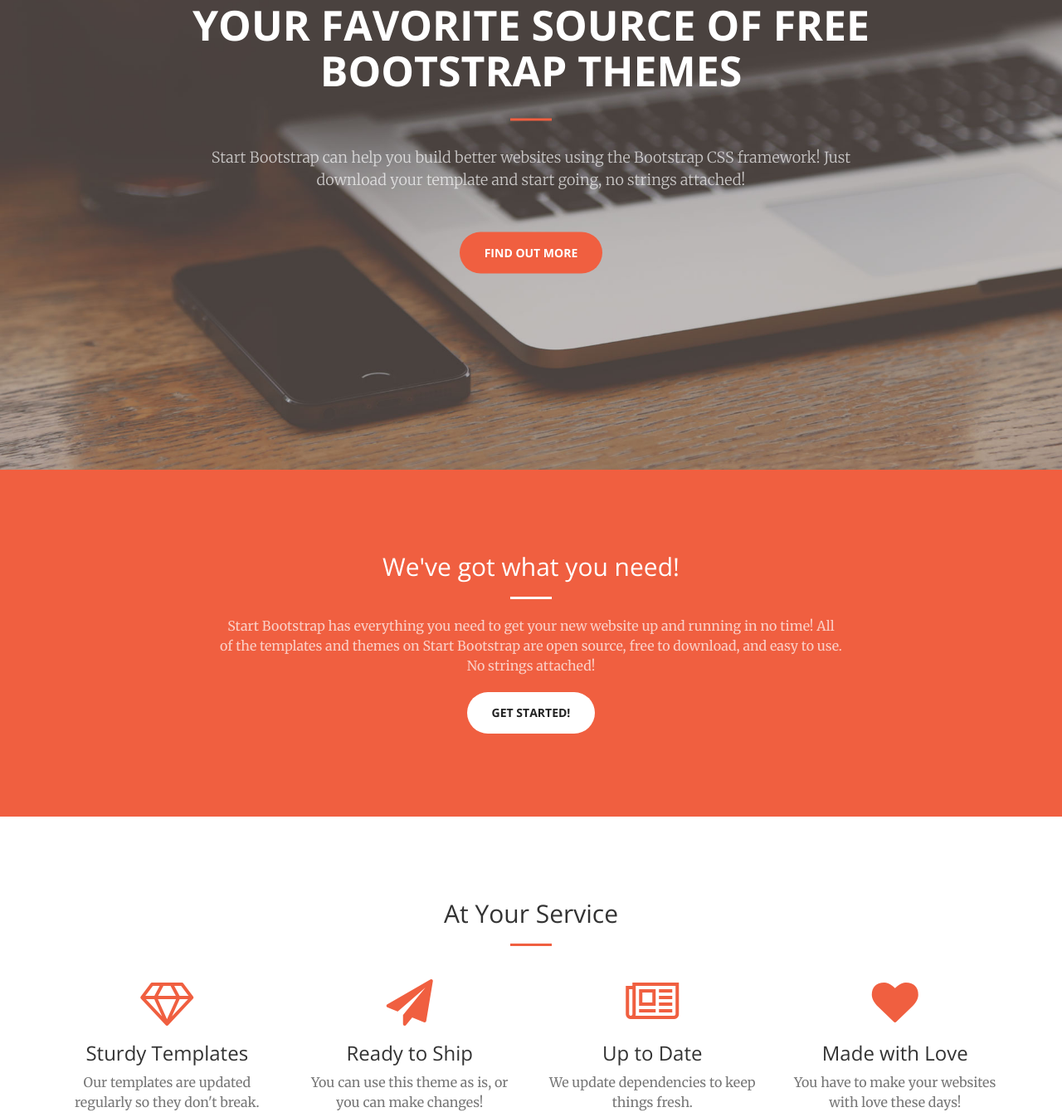
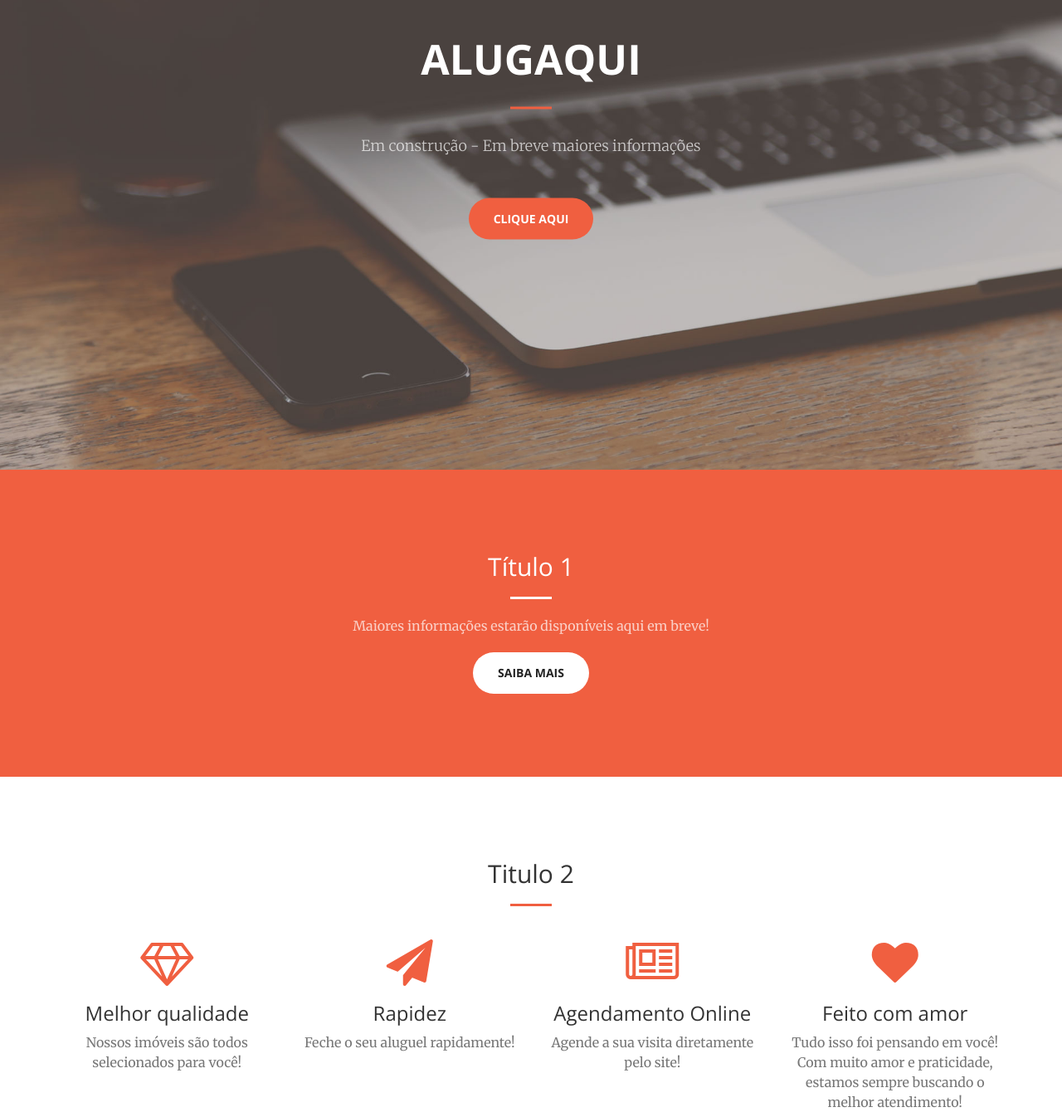
Before and after one commit to fdeleo/alugaqui-client-web, a website: page index.html in a window 1280 px wide. Shown: the part 234-1580 px from the top of the page at 83% size. Drawn offline with nearby package versions, Linux system fonts and the light colour scheme.

Commit message:
Personalization v1
First personalization of the page for the AlugAqui project.
Changed to make it more adequate to the brand.

```diff
--- a/index.html
+++ b/index.html
@@ -41,25 +41,25 @@
             <!-- Brand and toggle get grouped for better mobile display -->
             <div class="navbar-header">
                 <button type="button" class="navbar-toggle collapsed" data-toggle="collapse" data-target="#bs-example-navbar-collapse-1">
-                    <span class="sr-only">Toggle navigation</span> Menu <i class="fa fa-bars"></i>
+                    <span class="sr-only">Navegacao</span> Menu <i class="fa fa-bars"></i>
                 </button>
-                <a class="navbar-brand page-scroll" href="#page-top">Start Bootstrap</a>
+                <a class="navbar-brand page-scroll" href="#page-top">AlugAqui</a>
             </div>
 
             <!-- Collect the nav links, forms, and other content for toggling -->
             <div class="collapse navbar-collapse" id="bs-example-navbar-collapse-1">
                 <ul class="nav navbar-nav navbar-right">
                     <li>
-                        <a class="page-scroll" href="#about">About</a>
+                        <a class="page-scroll" href="#about">Sobre</a>
                     </li>
                     <li>
-                        <a class="page-scroll" href="#services">Services</a>
+                        <a class="page-scroll" href="#services">Serviços</a>
                     </li>
                     <li>
                         <a class="page-scroll" href="#portfolio">Portfolio</a>
                     </li>
                     <li>
-                        <a class="page-scroll" href="#contact">Contact</a>
+                        <a class="page-scroll" href="#contact">Contato</a>
                     </li>
                 </ul>
             </div>
@@ -71,10 +71,10 @@
     <header>
         <div class="header-content">
             <div class="header-content-inner">
-                <h1 id="homeHeading">Your Favorite Source of Free Bootstrap Themes</h1>
+                <h1 id="homeHeading">AlugAqui</h1>
                 <hr>
-                <p>Start Bootstrap can help you build better websites using the Bootstrap CSS framework! Just download your template and start going, no strings attached!</p>
-                <a href="#about" class="btn btn-primary btn-xl page-scroll">Find Out More</a>
+                <p>Em construção - Em breve maiores informações</p>
+                <a href="#about" class="btn btn-primary btn-xl page-scroll">Clique aqui</a>
             </div>
         </div>
     </header>
@@ -83,10 +83,10 @@
         <div class="container">
             <div class="row">
                 <div class="col-lg-8 col-lg-offset-2 text-center">
-                    <h2 class="section-heading">We've got what you need!</h2>
+                    <h2 class="section-heading">Título 1</h2>
                     <hr class="light">
-                    <p class="text-faded">Start Bootstrap has everything you need to get your new website up and running in no time! All of the templates and themes on Start Bootstrap are open source, free to download, and easy to use. No strings attached!</p>
-                    <a href="#services" class="page-scroll btn btn-default btn-xl sr-button">Get Started!</a>
+                    <p class="text-faded">Maiores informações estarão disponíveis aqui em breve!</p>
+                    <a href="#services" class="page-scroll btn btn-default btn-xl sr-button">Saiba Mais</a>
                 </div>
             </div>
         </div>
@@ -96,7 +96,7 @@
         <div class="container">
             <div class="row">
                 <div class="col-lg-12 text-center">
-                    <h2 class="section-heading">At Your Service</h2>
+                    <h2 class="section-heading">Titulo 2</h2>
                     <hr class="primary">
                 </div>
             </div>
@@ -106,29 +106,29 @@
                 <div class="col-lg-3 col-md-6 text-center">
                     <div class="service-box">
                         <i class="fa fa-4x fa-diamond text-primary sr-icons"></i>
-                        <h3>Sturdy Templates</h3>
-                        <p class="text-muted">Our templates are updated regularly so they don't break.</p>
+                        <h3>Melhor qualidade</h3>
+                        <p class="text-muted">Nossos imóveis são todos selecionados para você!</p>
                     </div>
                 </div>
                 <div class="col-lg-3 col-md-6 text-center">
                     <div class="service-box">
                         <i class="fa fa-4x fa-paper-plane text-primary sr-icons"></i>
-                        <h3>Ready to Ship</h3>
-                        <p class="text-muted">You can use this theme as is, or you can make changes!</p>
+                        <h3>Rapidez</h3>
+                        <p class="text-muted">Feche o seu aluguel rapidamente!</p>
                     </div>
                 </div>
                 <div class="col-lg-3 col-md-6 text-center">
                     <div class="service-box">
                         <i class="fa fa-4x fa-newspaper-o text-primary sr-icons"></i>
-                        <h3>Up to Date</h3>
-                        <p class="text-muted">We update dependencies to keep things fresh.</p>
+                        <h3>Agendamento Online</h3>
+                        <p class="text-muted">Agende a sua visita diretamente pelo site!</p>
                     </div>
                 </div>
                 <div class="col-lg-3 col-md-6 text-center">
                     <div class="service-box">
                         <i class="fa fa-4x fa-heart text-primary sr-icons"></i>
-                        <h3>Made with Love</h3>
-                        <p class="text-muted">You have to make your websites with love these days!</p>
+                        <h3>Feito com amor</h3>
+                        <p class="text-muted">Tudo isso foi pensando em você! Com muito amor e praticidade, estamos sempre buscando o melhor atendimento!</p>
                     </div>
                 </div>
             </div>
@@ -235,8 +235,8 @@
     <aside class="bg-dark">
         <div class="container text-center">
             <div class="call-to-action">
-                <h2>Free Download at Start Bootstrap!</h2>
-                <a href="http://startbootstrap.com/template-overviews/creative/" class="btn btn-default btn-xl sr-button">Download Now!</a>
+                <h2>Não perca a oportunidade! Cadastre-se agora!</h2>
+                <a href="#" class="btn btn-default btn-xl sr-button">Cadastre-se</a>
             </div>
         </div>
     </aside>
@@ -245,9 +245,10 @@
         <div class="container">
             <div class="row">
                 <div class="col-lg-8 col-lg-offset-2 text-center">
-                    <h2 class="section-heading">Let's Get In Touch!</h2>
+                    <h2 class="section-heading">Fale com a gente</h2>
                     <hr class="primary">
-                    <p>Ready to start your next project with us? That's great! Give us a call or send us an email and we will get back to you as soon as possible!</p>
+                    <p>Quer dar uma sugestão? Gostaria de agradecer a experiência? Entre em contato com a gente!
+                  </p>
                 </div>
                 <div class="col-lg-4 col-lg-offset-2 text-center">
                     <i class="fa fa-phone fa-3x sr-contact"></i>
@@ -255,7 +256,7 @@
                 </div>
                 <div class="col-lg-4 text-center">
                     <i class="fa fa-envelope-o fa-3x sr-contact"></i>
-                    <p><a href="mailto:your-email@your-domain.com">feedback@startbootstrap.com</a></p>
+                    <p><a href="#">contato@alugaqui.com.br</a></p>
                 </div>
             </div>
         </div>
```
